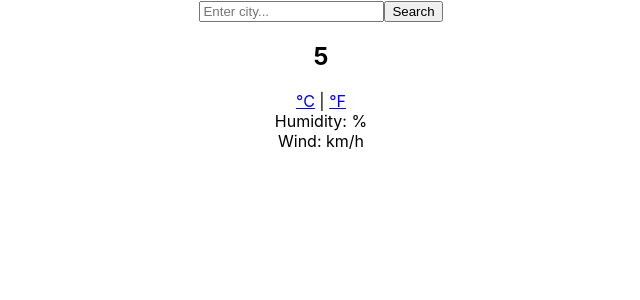
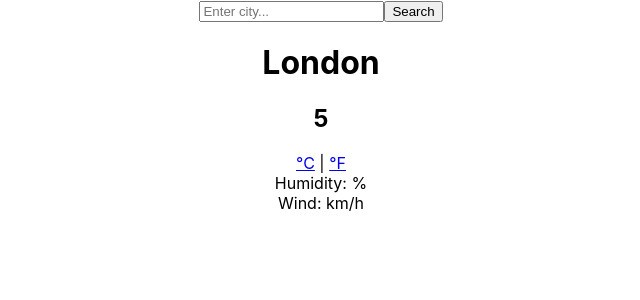
Before and after one commit to KrisTenFour/weather-react, a React (Create React App) app: page / in a window 1280 px wide. Shown: the top 300 px of the page, without its empty margins (319-959 px from the left). Built offline with nearby package versions, Linux system fonts and the light colour scheme.

Commit message:
Create / add City component to Weather

```diff
--- /dev/null
+++ b/src/City.js
@@ -0,0 +1,14 @@
+import React from "react"
+
+export default function City() {
+    let weatherData = {
+        city: "London"
+    };
+    return (
+        <div className="City">
+            <div>
+                <h1>{weatherData.city}</h1>
+            </div>
+        </div>
+    );
+}
--- a/src/Weather.js
+++ b/src/Weather.js
@@ -1,10 +1,12 @@
 import React from "react"
 import Search from "./Search"
 import Temperature from "./Temperature"
+import City from "./City"
 
 export default function Weather() {
     return (<div className="Weather">
         <Search />
+        <City />
         <Temperature />
     </div>)
 }
```
